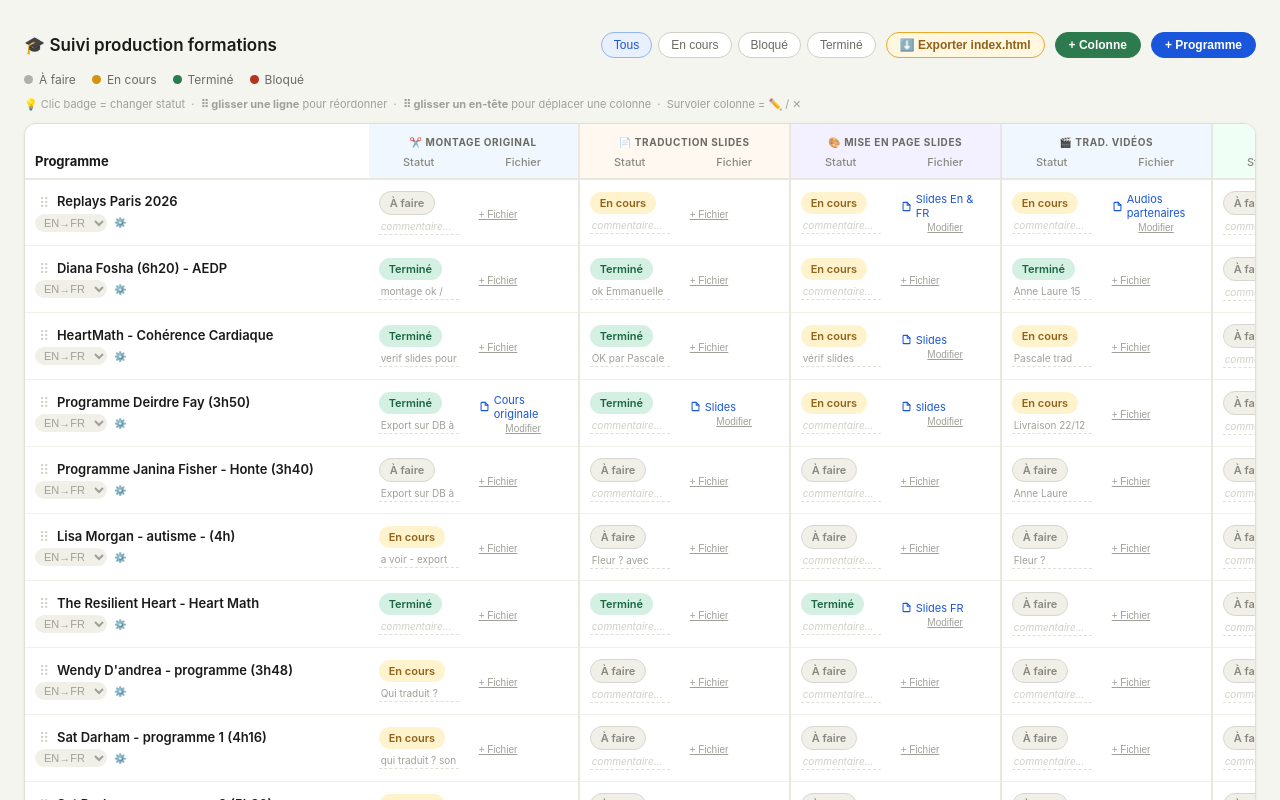
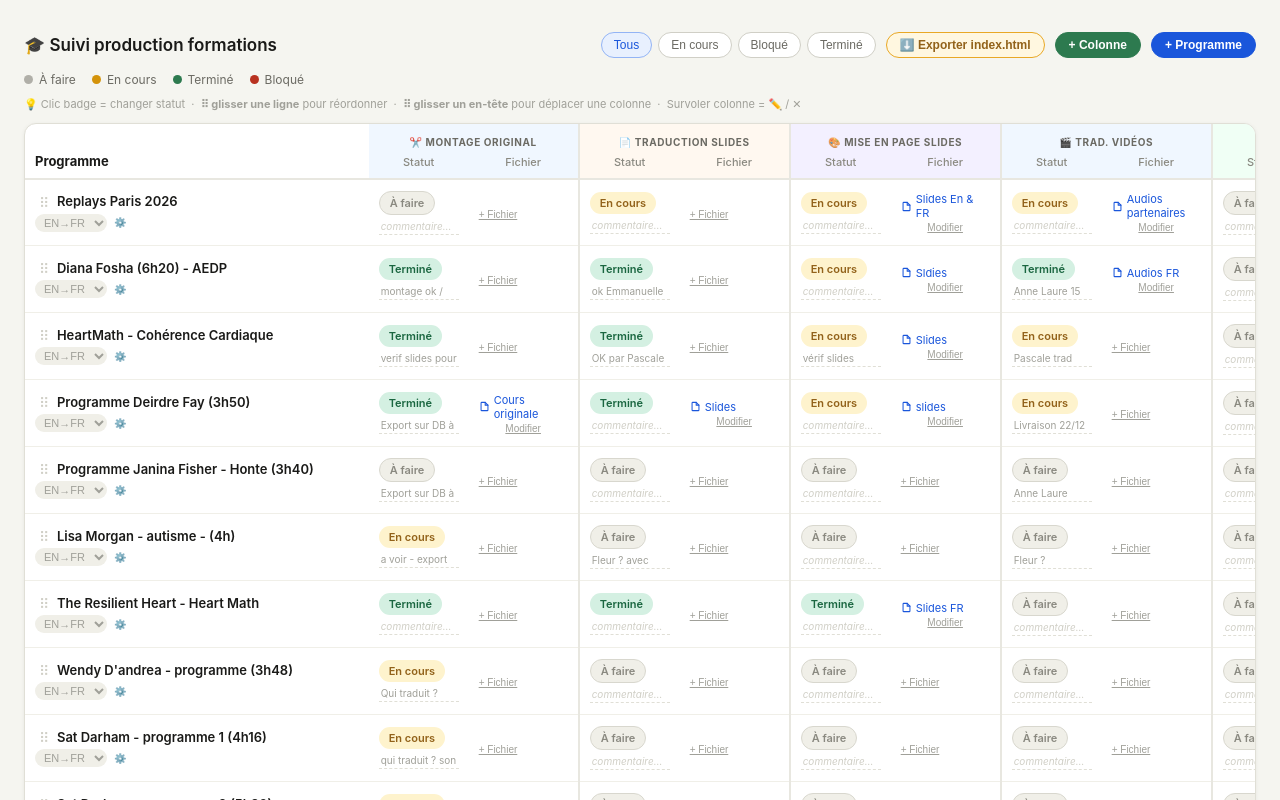
Before and after one commit to Zubeldia4/VDEF_Suivi-production-formation, a plain HTML site: page index.html in a window 1280 px wide. Shown: the top 800 px of the page. Drawn offline with Linux system fonts and the light colour scheme.

Commit message:
Add files via upload

```diff
--- a/index.html
+++ b/index.html
@@ -206,7 +206,7 @@ const FILE_SVG=`<svg viewBox="0 0 16 16" fill="none" stroke="currentColor" strok
 const SK='sf_state', LK='sf_langs', VK='sf_version';
 
 // ── DONNÉES (mises à jour à chaque export) ───────────────────
-const DATA_VERSION='v1794993488663';
+const DATA_VERSION='v1794993685522';
 const IMPORTED={
   "cols": [
     {
@@ -635,12 +635,12 @@ const IMPORTED={
           "u": ""
         },
         "c3": {
-          "l": "",
-          "u": ""
+          "l": "Sldies",
+          "u": "https://www.dropbox.com/scl/fo/zyafc2vnctn5f210hj9cb/AFIuShHc9UqF6ty1cr2bI3Y?rlkey=o3j7li3qmml3bhh6dujf3e80l&st=dmpq16j8&dl=0"
         },
         "c4": {
-          "l": "",
-          "u": ""
+          "l": "Audios FR",
+          "u": "https://www.dropbox.com/scl/fo/muu5m6e7v5hd3g7qogau0/AIBa7vr59hKqQAGKHjaQ84A?rlkey=kbu123koay6x563ir4rjjarsi&st=x0m23zgc&dl=0"
         },
         "c5": {
           "l": "",
```
